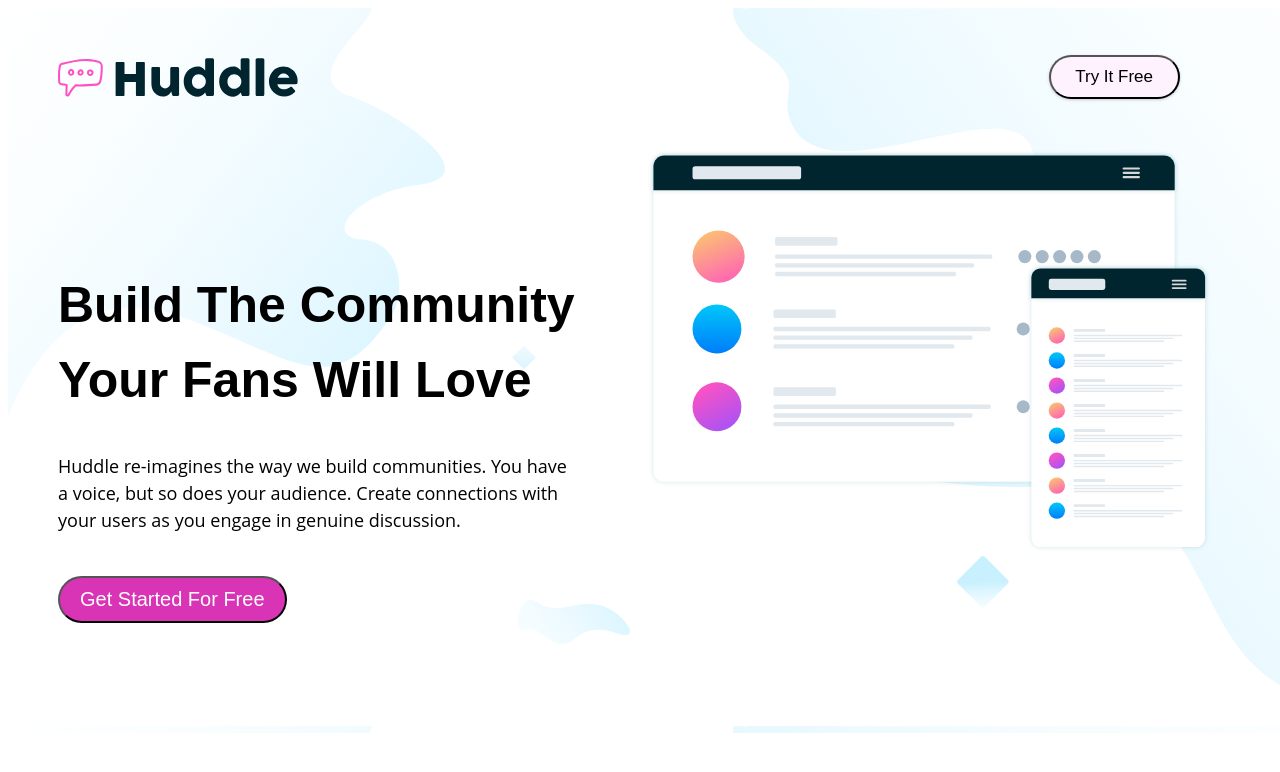
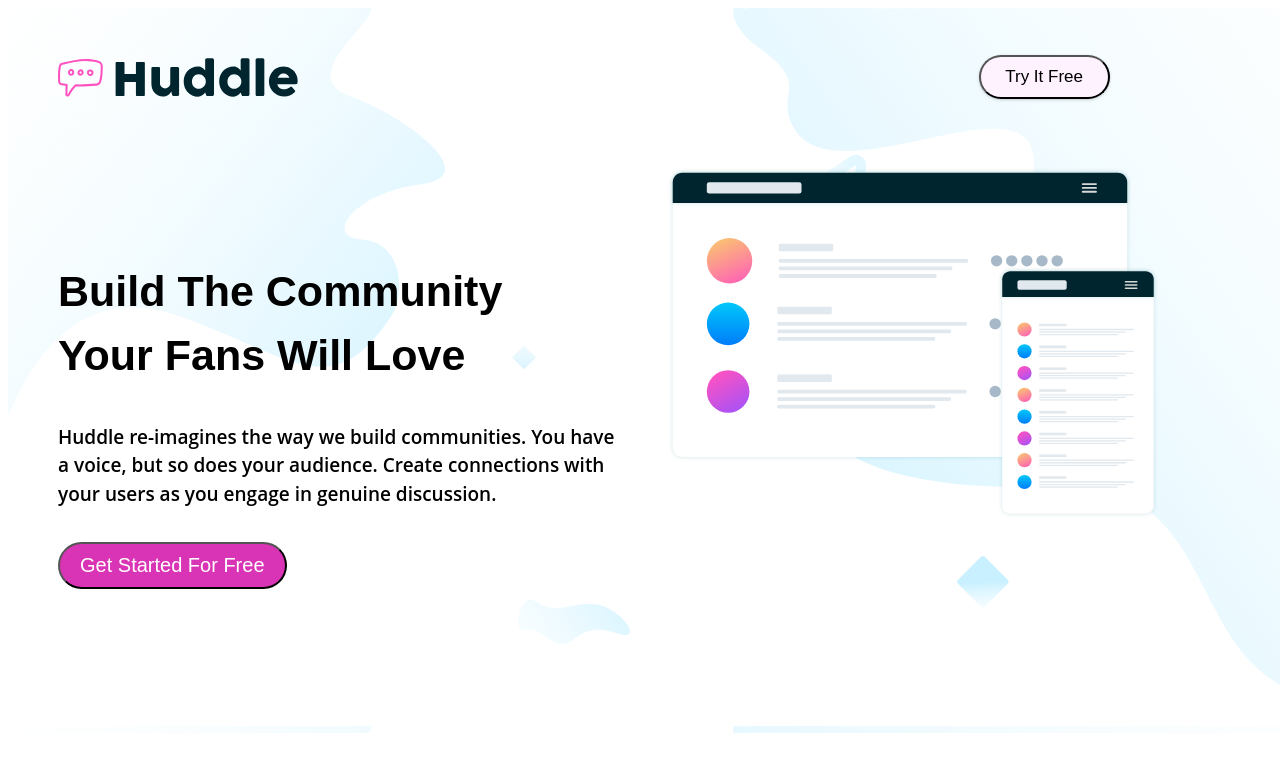
Before and after one commit to gkinci/huddle, a plain HTML site: page index.html in a window 1280 px wide. Shown: the top 772 px of the page. Drawn offline with Linux system fonts and the light colour scheme; a web font is replaced by a local one.

Commit message:
positioning handled

```diff
--- a/css/styles.css
+++ b/css/styles.css
@@ -4,23 +4,23 @@ body {
 }
 
 h1 {
-  font-size: 50px;
+  font-size: 43px;
   font-family: 'Poppins', Arial;
   font-weight: 600;
   margin-bottom: 35px;
 }
 
 p {
-  font-size: 18px;
+  font-size: 19px;
   font-family: 'Open Sans', sans-serif;
-  font-weight: 400, 700;
+  font-weight: 550;
 }
 
-.top {
+.topContainer {
   background-image: url("../images/bg-hero-desktop.svg");
   height: 625px;
-  width: %100;
   padding: 50px 50px 50px 50px;
+
 }
 
 .btn-try-it {
@@ -37,7 +37,7 @@ p {
   padding: 10px 25px 10px 24px;
   text-decoration: none;
   position: absolute;
-  right: 100px;
+  right: 170px;
   top: 55px;
 }
 
@@ -57,6 +57,7 @@ p {
 }
 
 .btn-get-started {
+  margin-top: 15px;
   -webkit-border-radius: 28;
   -moz-border-radius: 28;
   border-radius: 28px;
@@ -73,18 +74,18 @@ p {
   text-decoration: none;
 }
 
-.top-left-bottom {
+.topContainer-left-bottom {
   position: absolute;
-  top: 234px;
+  top: 230px;
 }
 .mockups {
   display: inline-block;
   position: absolute;
-  padding-left: 350px;
-  top : 150px;
+  padding-left: 370px;
+  top : 168px;
 }
 
 .mockups-img {
-  width: 89%;
-  height: 89%;
+  width: 80%;
+  height: 80%;
 }
--- a/index.html
+++ b/index.html
@@ -9,11 +9,11 @@
     <link href="https://fonts.google.com/specimen/Open+Sans" rel="stylesheet">
   </head>
   <body>
-    <div class="top">
+    <div class="topContainer">
       <img src="images/logo.svg" alt="Huddle logo">
       <button class="btn-try-it" type="button" onclick="">Try It Free</button>
 
-      <div class="top-left-bottom">
+      <div class="topContainer-left-bottom">
         <!-- -->
         <h1>Build The Community<br>Your Fans Will Love</h1>
 
@@ -21,7 +21,7 @@
           a voice, but so does your audience. Create connections with<br>
           your users as you engage in genuine discussion.
         </p>
-        <br>
+
         <button class="btn-get-started" type="button" onclick="">Get Started For Free</button>
       </div>
 
```
